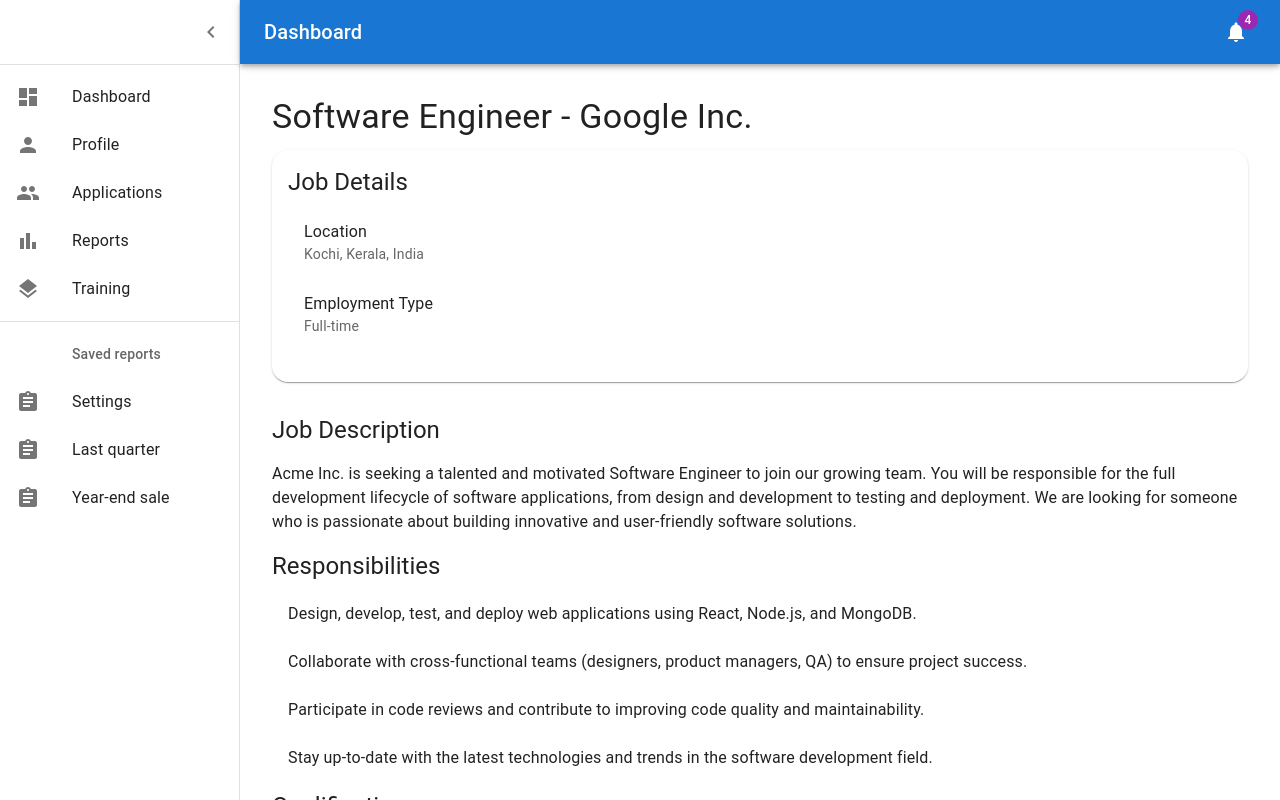
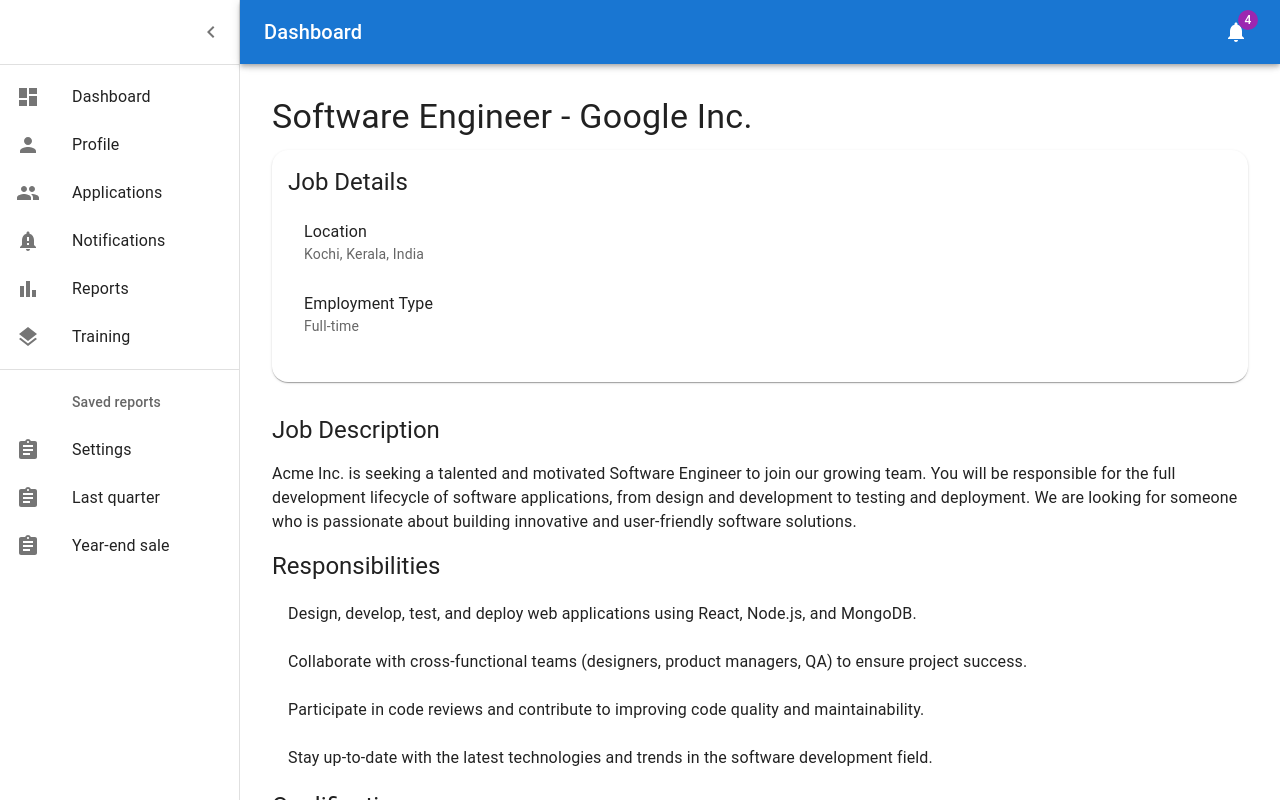
Before and after one commit to alllenshibu/easyhire, a Next.js app in the folder apps/web/: page /jobs in a window 1280 px wide. Built offline with nearby package versions, Linux system fonts and the light colour scheme; sample sign-in values are in the browser's storage.

Commit message:
add notifications tab

```diff
--- a/apps/web/src/components/listItems.js
+++ b/apps/web/src/components/listItems.js
@@ -10,6 +10,7 @@
 import LayersIcon from "@mui/icons-material/Layers";
 import AssignmentIcon from "@mui/icons-material/Assignment";
 import PersonIcon from "@mui/icons-material/Person";
+import { NotificationAddRounded, NotificationImportant, NotificationImportantOutlined } from "@mui/icons-material";
 
 
 export const mainListItems = (
@@ -31,6 +32,12 @@
         <PeopleIcon />
       </ListItemIcon>
       <ListItemText primary="Applications" />
+    </ListItemButton>
+    <ListItemButton>
+      <ListItemIcon>
+        <NotificationImportant />
+      </ListItemIcon>
+      <ListItemText primary="Notifications" />
     </ListItemButton>
     <ListItemButton>
       <ListItemIcon>
```
